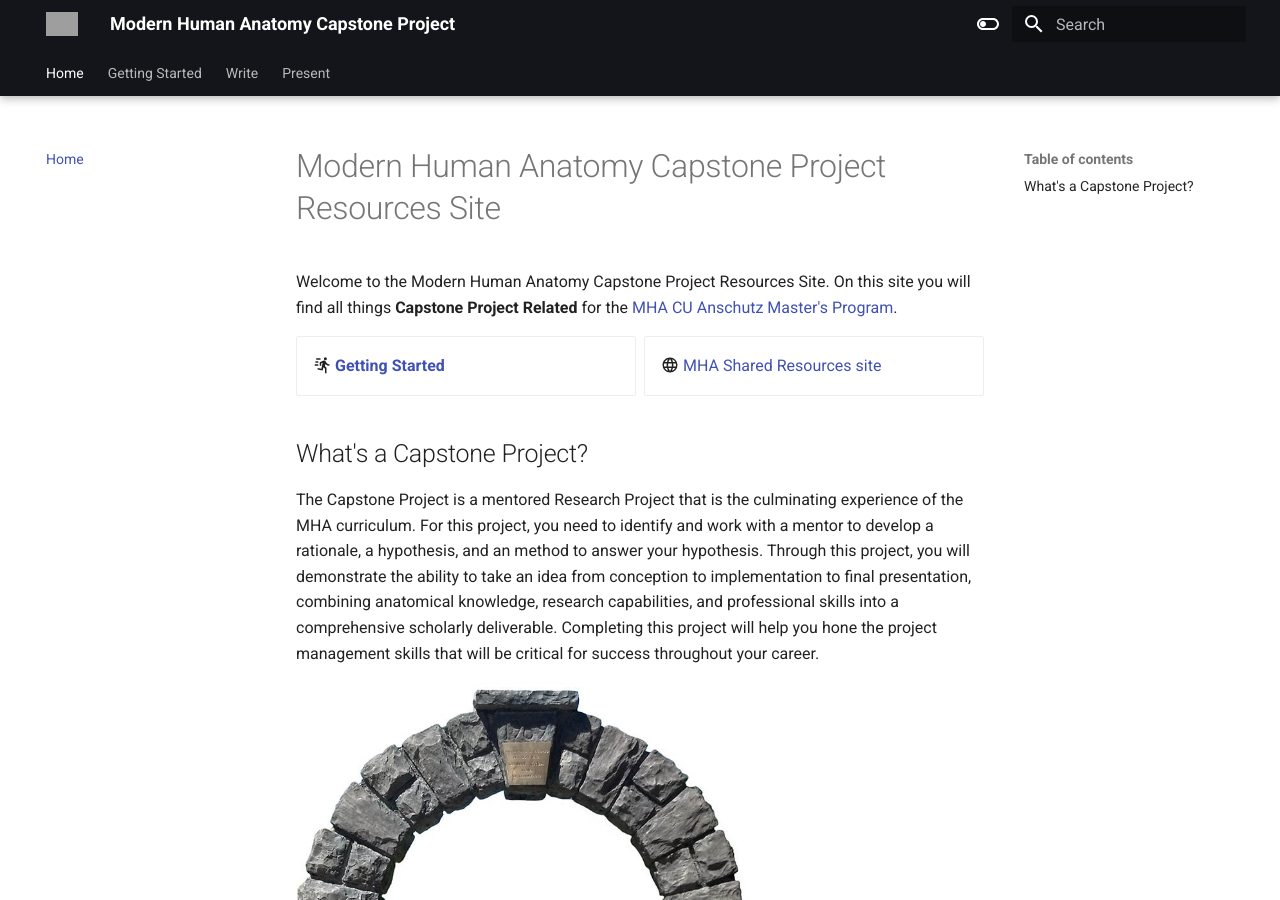
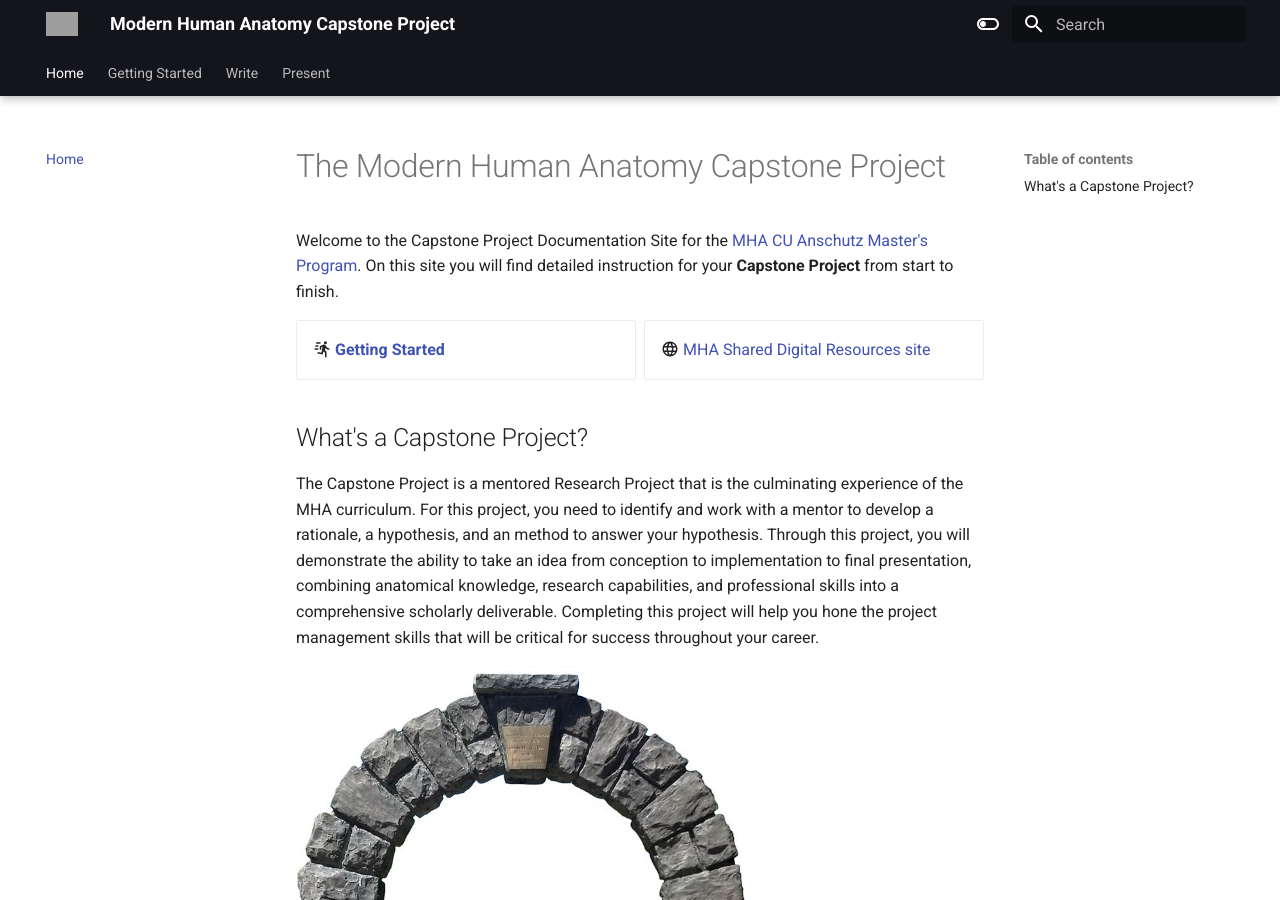
Before and after one commit to ModernHumanAnatomy/MHACapstone, an MkDocs documentation site: the page built from docs/index.md, in a window 1280 px wide and 900 px high. Built offline with MkDocs 1.6.1 and Material for MkDocs 9.7.7, drawn with Linux system fonts in a browser that asks for light colours; grey boxes are pictures that could not be loaded.

Commit message:
Updating links, correcting language

```diff
--- a/docs/index.md
+++ b/docs/index.md
@@ -1,21 +1,20 @@
-# Modern Human Anatomy Capstone Project Resources Site
+# The Modern Human Anatomy Capstone Project
 
-Welcome to the Modern Human Anatomy Capstone Project Resources Site. On this site you will find all things **Capstone Project Related** for the [MHA CU Anschutz Master's Program](https://medschool.cuanschutz.edu/ms-modern-human-anatomy).
+Welcome to the Capstone Project Documentation Site for the [MHA CU Anschutz Master's Program](https://medschool.cuanschutz.edu/ms-modern-human-anatomy). On this site you will find detailed instruction for your **Capstone Project** from start to finish.
 
 <div class="grid cards" markdown>
 
 -   :material-run-fast: [**Getting Started**](initial-steps.md)
 
--   :material-web: [MHA Shared Resources site](https://olucdenver.sharepoint.com/:u:/r/sites/mhacapstone/SitePages/MHA-Shared-Resources-Site.aspx?csf=1&web=1&share=EVxMXYk4ldVHpyS4oAbZvKYB76d6V6cMcP9fFv_SBIYhSA&e=lyBLJj)
+-   :material-web: [MHA Shared Digital Resources site](https://olucdenver.sharepoint.com/:u:/r/sites/mhacapstone/SitePages/Home.aspx?csf=1&web=1&share=EZ3f61b1CItBv5s-I30DU1cB3g79N2lXZbsNuuV4h3eGDQ&e=swWjXF)
 
 </div>
-
 
 ## What's a Capstone Project?
 
 The Capstone Project is a mentored Research Project that is the culminating experience of the MHA curriculum. For this project, you need to identify and work with a mentor to develop a rationale,  a hypothesis, and an method to answer your hypothesis. Through this project, you will demonstrate the ability to take an idea from conception to implementation to final presentation, combining anatomical knowledge, research capabilities, and professional skills into a comprehensive scholarly deliverable. Completing this project will help you hone the project management skills that will be critical for success throughout your career.
 
-![Capstone Image](images/capstone-2.jpg){ width="450"}
+![Stone Arch featuring a Key Stone and a Cap Stone](images/capstone-2.jpg){ width="450"}
 
 To ensure the liberty to pursue the many opportunities offered by the Anschutz Medical Center and surrounding scientific and educational community, we define a capstone project more by its indicators than its precise contents.
 
```
Also changed, not shown: docs/finding-a-mentor.md (+4 -6 lines), docs/slide-talk-guidelines.md (+4 -1 lines), docs/written-report-guidelines.md (+2 -2 lines).
